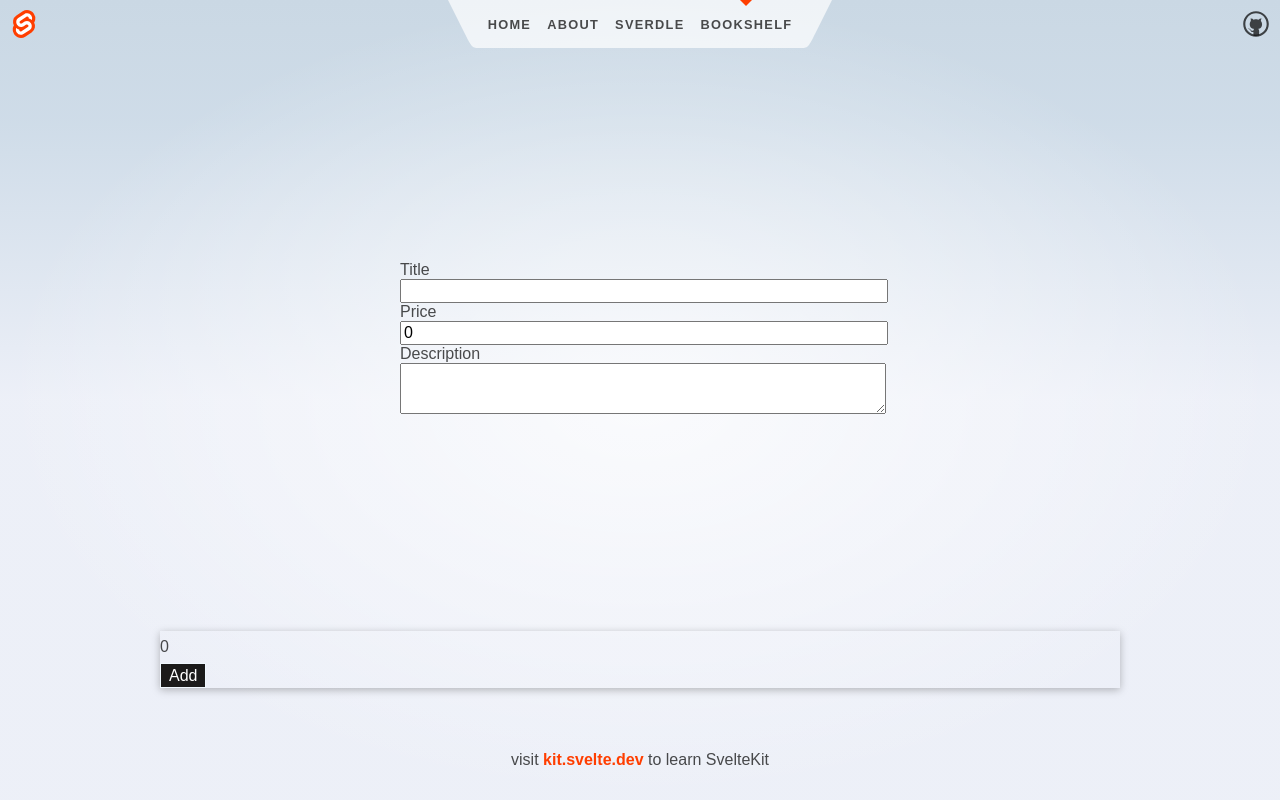
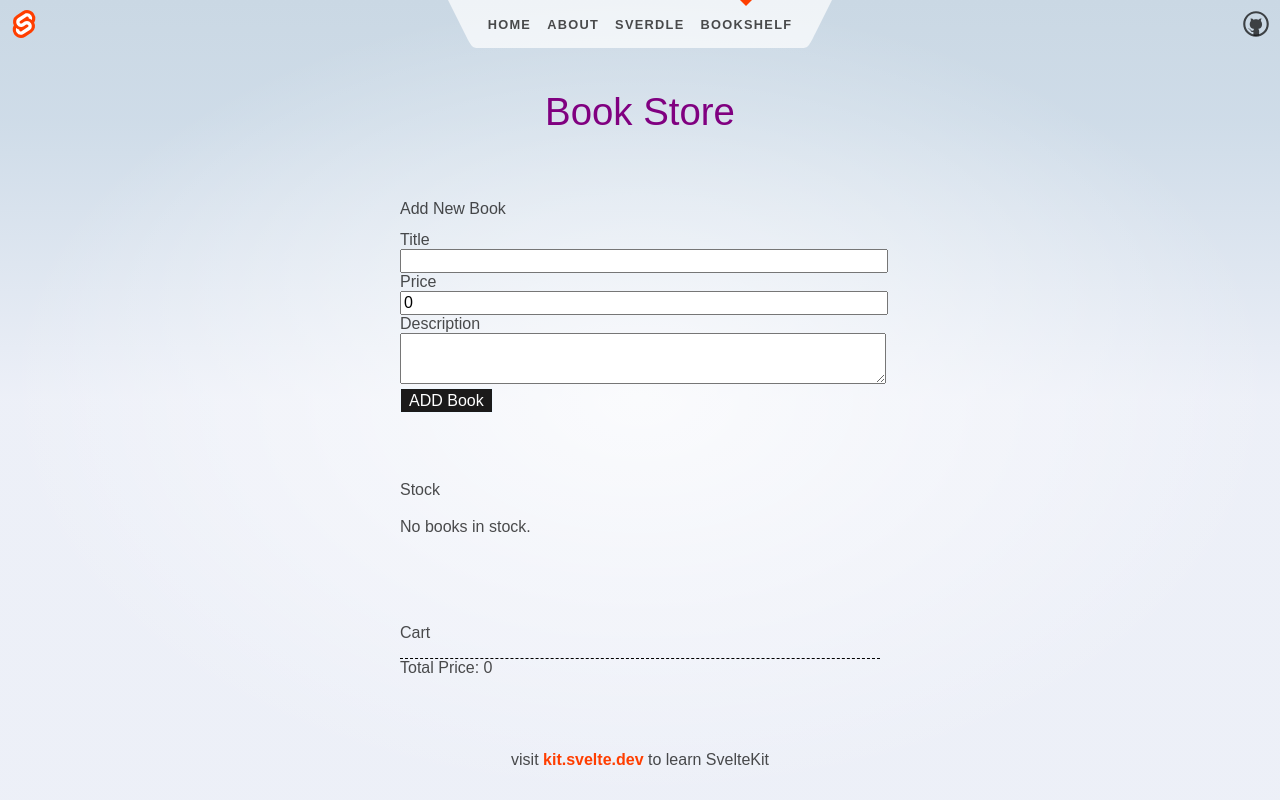
Before and after one commit to jihyeonjeong11/svelte-tutorial-bookstore, a SvelteKit app: page /bookshelf in a window 1280 px wide. Built offline with nearby package versions, Linux system fonts and the light colour scheme.

Commit message:
basic syntax bookshelf

```diff
--- a/src/components/book/Book.svelte
+++ b/src/components/book/Book.svelte
@@ -1,38 +1,39 @@
 <script>
+	import { createEventDispatcher } from 'svelte';
+	import Button from '../button/Button.svelte';
+
 	export let bookTitle;
 	export let bookPrice;
 	export let bookDescription;
+	// this acts like customHTMLEvent.
+	const dispatch = createEventDispatcher();
+	// dispatch buy event with bookTitle param and handled to page.svelte.
+	function purchaseBook() {
+		dispatch('buy', bookTitle);
+	}
 </script>
+
+<div>
+	<h2>{bookTitle}</h2>
+	<p>{bookPrice}</p>
+	<p>{bookDescription}</p>
+	<Button on:click={purchaseBook}>Buy</Button>
+</div>
+
 <style>
-    div{
+	div {
 		margin: 1rem;
-        box-shadow: 0 2px 8px rgba(0, 0, 0, 0.26)
+		padding: 1rem;
+		box-shadow: 0 2px 8px rgba(0, 0, 0, 0.26);
 	}
-    h1{
-        font-size: 1.25rem;
+
+	h2 {
+		font-size: 1rem;
+		margin: 0.25rem 0;
+		font-weight: bold;
+	}
+
+	p {
 		margin: 0.25rem 0;
 	}
-    h2{
-        font-size: 1rem;
-        margin: 0.25rem 0;
-        color: aqua;
-    }
-    p{
-        margin: 0.25rem 0;
-    }
-    button{
-        font : larger;
-        padding: 0.15rem 0.5rem;
-        background-color: #1b1a1a;
-        border: 1px solid  aliceblue ;
-        cursor: pointer;
-        color: white;
-    }
 </style>
-
-<div>
-    <h2> {bookTitle} </h2>
-    <p> {bookPrice}</p>
-    <p> {bookDescription}</p>
-    <button> Add </button>
-</div>
--- /dev/null
+++ b/src/components/button/Button.svelte
@@ -0,0 +1,18 @@
+<script>
+	// on:click means forwarding event to slot, children.
+</script>
+
+<button on:click>
+	<slot />
+</button>
+
+<style>
+	button {
+		font: larger;
+		padding: 0.15rem 0.5rem;
+		background-color: #1b1a1a;
+		border: 1px solid aliceblue;
+		cursor: pointer;
+		color: white;
+	}
+</style>
--- /dev/null
+++ b/src/components/purchase/purchase.svelte
@@ -0,0 +1,35 @@
+<script>
+	export let books;
+
+	let initialValue = 0;
+	// reactive variable. this acts like useEffect.
+	$: total = books.reduce(function (accumulator, currentBook) {
+		return accumulator + currentBook.price;
+	}, initialValue);
+</script>
+
+<h2>Cart</h2>
+<ul>
+	{#each books as book}
+		<li>{book.title} - {book.price}</li>
+	{/each}
+</ul>
+
+<div class="price">Total Price: {total}</div>
+
+<style>
+	ul {
+		list-style: none;
+		margin: 1rem;
+		padding: 0;
+	}
+
+	li {
+		font-size: 1.5rem;
+		margin: 1rem;
+	}
+
+	.price {
+		border-top: 1px dashed black;
+	}
+</style>
--- a/src/routes/bookshelf/+page.svelte
+++ b/src/routes/bookshelf/+page.svelte
@@ -1,36 +1,86 @@
 <script>
-    import Book from "../../components/book/Book.svelte"
+	import Book from '../../components/book/Book.svelte';
+	import Button from '../../components/button/Button.svelte';
+	import Purchase from '../../components/purchase/purchase.svelte';
 	let title = '';
 	let price = 0;
 	let description = '';
-    // function setTitle(event){
-    //     title = event.target.value;
-    // }
+	let purchases = [];
+	let books = [];
+	function setTitle(event) {
+		title = event.target.value;
+	}
+
+	function addBook() {
+		const newBook = {
+			title: title,
+			price: price,
+			description: description
+		};
+		books = books.concat(newBook);
+	}
+
+	function purchaseBook(event) {
+		const selectedTitle = event.detail;
+		purchases = purchases.concat({
+			...books.find((book) => book.title === selectedTitle)
+		});
+	}
 </script>
+
+<h1>Book Store</h1>
+
+<section>
+	<h2>Add New Book</h2>
+	<div>
+		<label for="title">Title</label>
+		<input type="text" id="title" value={title} on:input={setTitle} />
+	</div>
+
+	<div>
+		<label for="price">Price</label>
+		<input type="number" id="price" bind:value={price} />
+	</div>
+
+	<div>
+		<label for="description">Description</label>
+		<textarea rows="3" id="description" bind:value={description} />
+	</div>
+
+	<Button on:click={addBook}>ADD Book</Button>
+</section>
+
+<section>
+	<h2>Stock</h2>
+	{#if books.length === 0}
+		<p>No books in stock.</p>
+	{:else}
+		{#each books as book}
+			<Book
+				bookTitle={book.title}
+				bookPrice={book.price}
+				bookDescription={book.description}
+				on:buy={purchaseBook}
+			/>
+		{/each}
+	{/if}
+</section>
+
+<section>
+	<Purchase books={purchases} />
+</section>
+
 <style>
 	h1 {
 		color: purple;
-
 	}
-    section{
+	section {
 		margin: auto;
-        width :30rem;
-
+		width: 30rem;
 	}
-    label,input,textarea{width: 100%}
+	label,
+	input,
+	textarea {
+		width: 100%;
+	}
 </style>
-<section>
-    <div>
-        <label for="title">Title</label>
-        <input type="text" id="title" bind:value={title} />
-    </div>
-    <div>
-        <label for="price">Price</label>
-        <input type="number" id="price" bind:value={price}/>
-    </div>
-    <div>
-        <label for="description">Description</label>
-        <textarea rows="3" id="description" bind:value={description}/>
-    </div>
-</section>
-<Book bookTitle={title} bookPrice={price} bookDescription={description}/>
```
Lines whose indentation alone changed are shown as unchanged.
